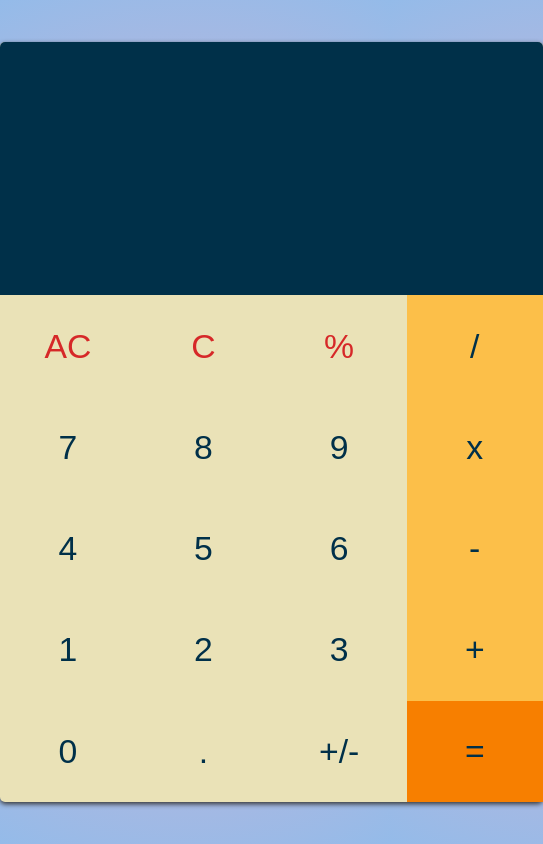
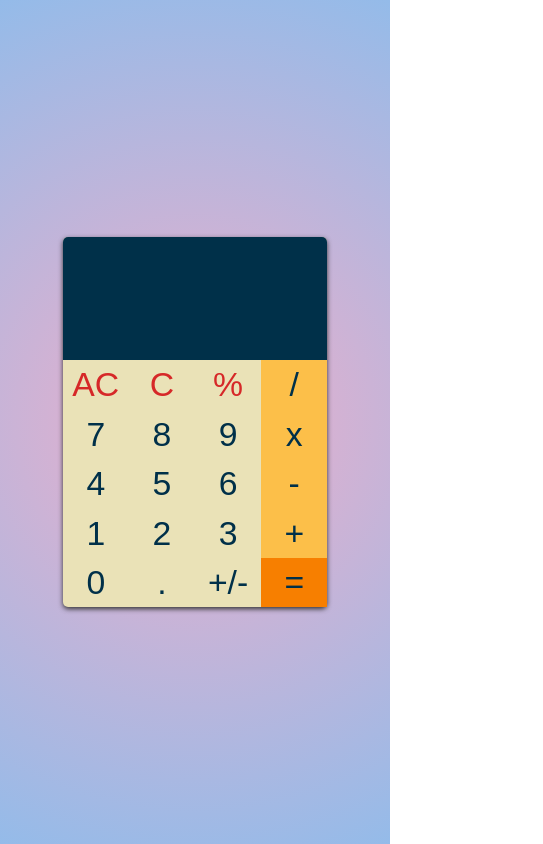
Before and after one commit to grumpper/odin-calculator, a plain HTML site: page index.html in a window 390 px wide. Shown: the whole page, 543 px wide, since content can reach past the window. Drawn offline with Linux system fonts and the light colour scheme.

Commit message:
improve display on mobile

```diff
--- a/style.css
+++ b/style.css
@@ -18,7 +18,7 @@ body {
     display: flex;
     flex-direction: column;
     align-self: center;
-    height: 90svh;
+    height: 95vmin;
     aspect-ratio: 1 / 1.4;
     background-color: #EAE2B7;
     border-radius: 5px;
```
